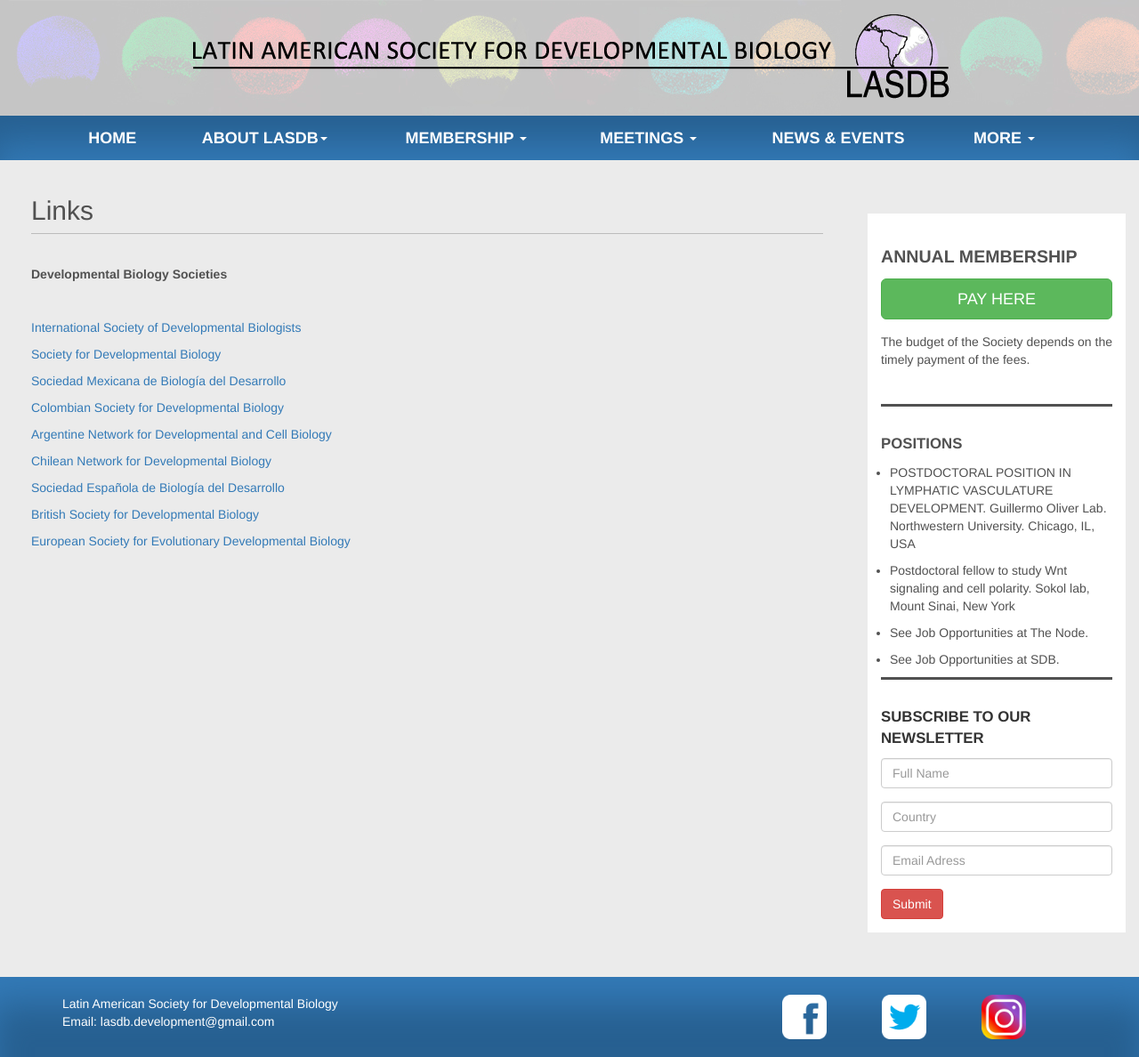
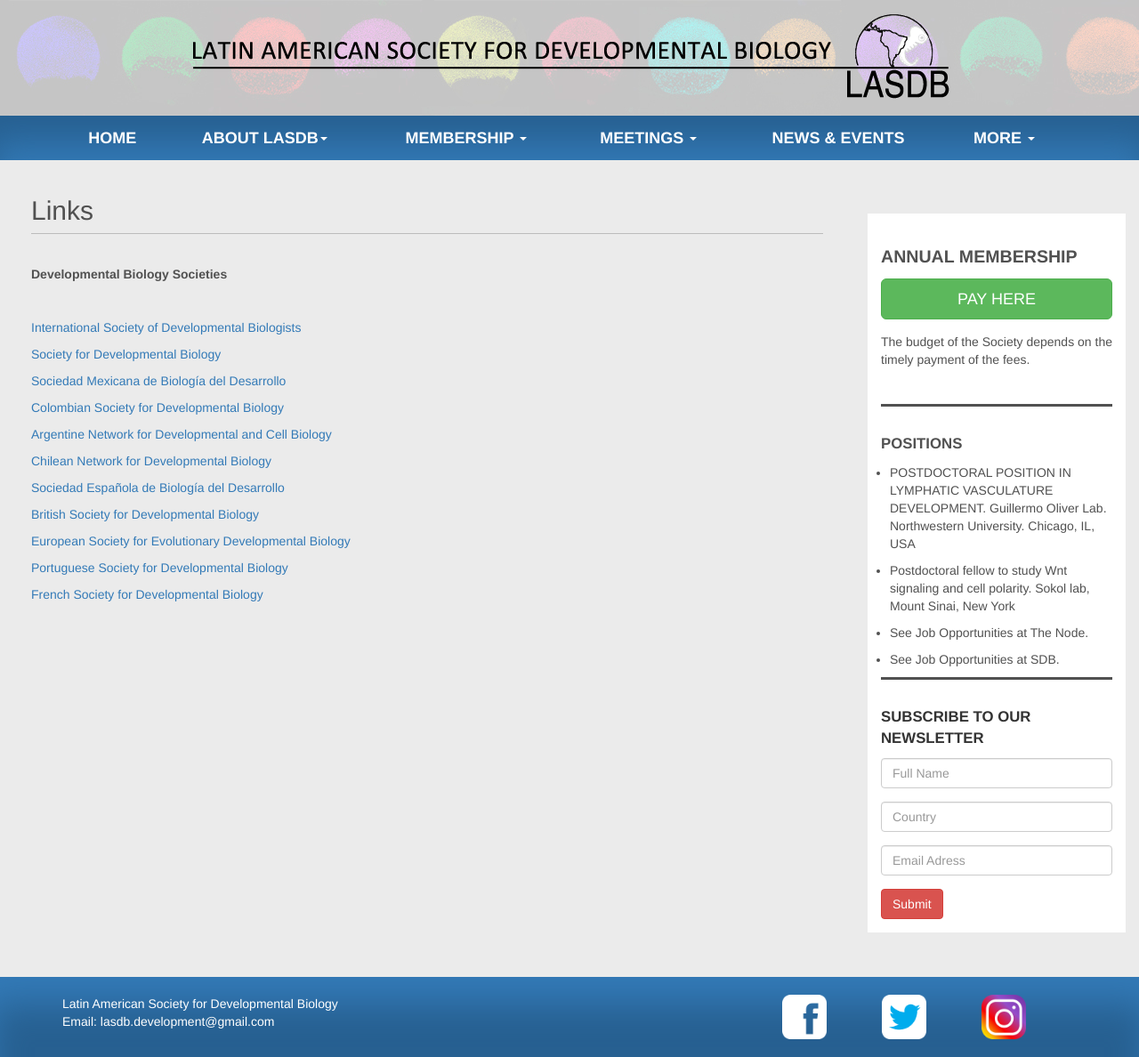
Before and after one commit to lasdb/lasdb.github.io, a Jekyll site: the page built from pages/links.html, in a window 1280 px wide. Shown: the whole page at 89% size. Built offline with Jekyll 4.4.1, drawn with Linux system fonts in a browser that asks for light colours; nearby versions of some CDN libraries.

Commit message:
Update links.html

```diff
--- a/pages/links.html
+++ b/pages/links.html
@@ -16,6 +16,7 @@ layout: default
         <p><a href="http://www.sebd.es/en/" target="_blank">Sociedad Española de Biología del Desarrollo</a></p>
         <p><a href="http://bsdb.org/" target="_blank">British Society for Developmental Biology</a></p>
         <p><a href="http://evodevo.eu/" target="_blank">European Society for Evolutionary Developmental Biology</a></p>
-
+        <p><a href="http://www.spbd.pt/" target="_blank">Portuguese Society for Developmental Biology</a></p>
+        <p><a href="http://www.sfbd.fr" target="_blank">French Society for Developmental Biology</a></p>
     </div>
 </div>
```
